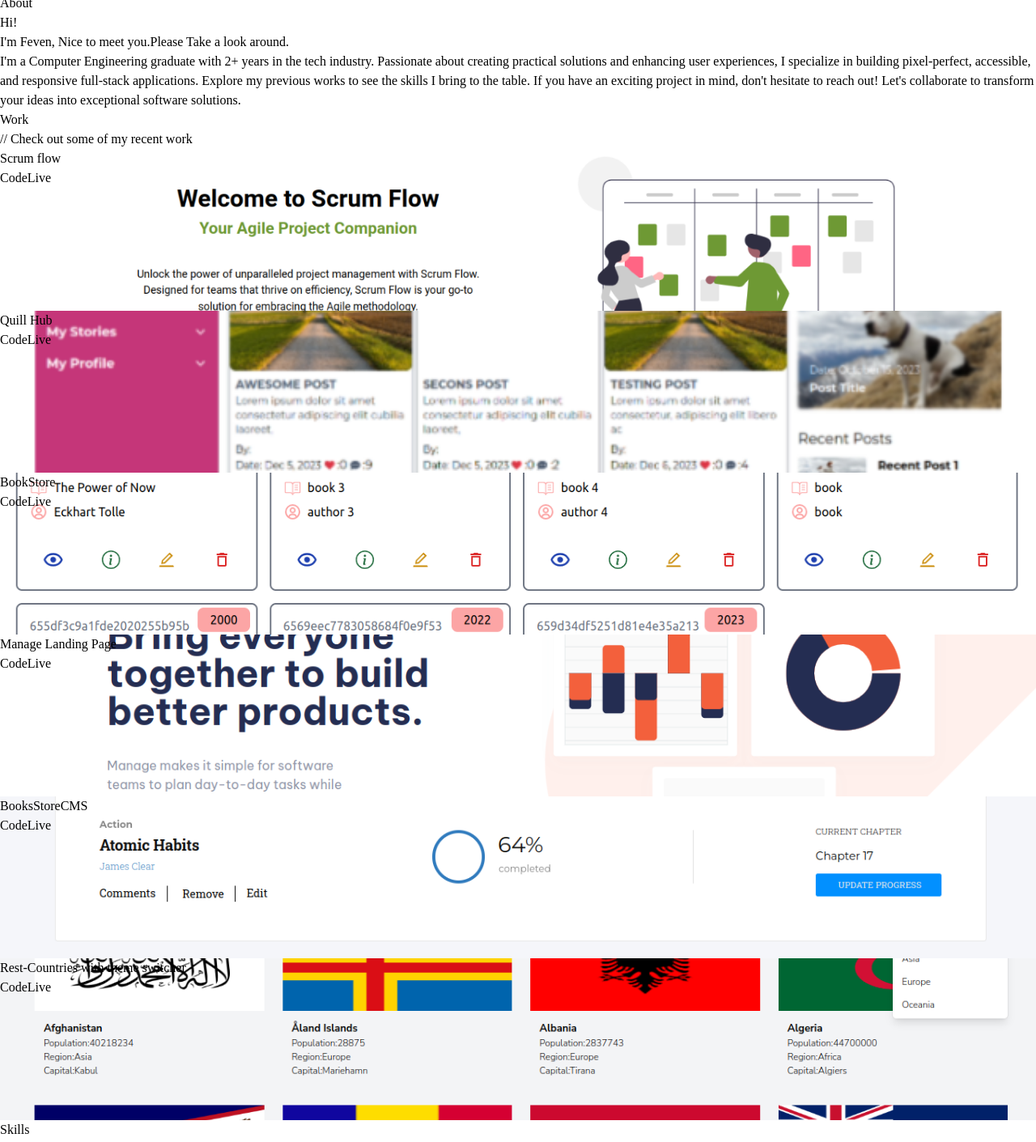
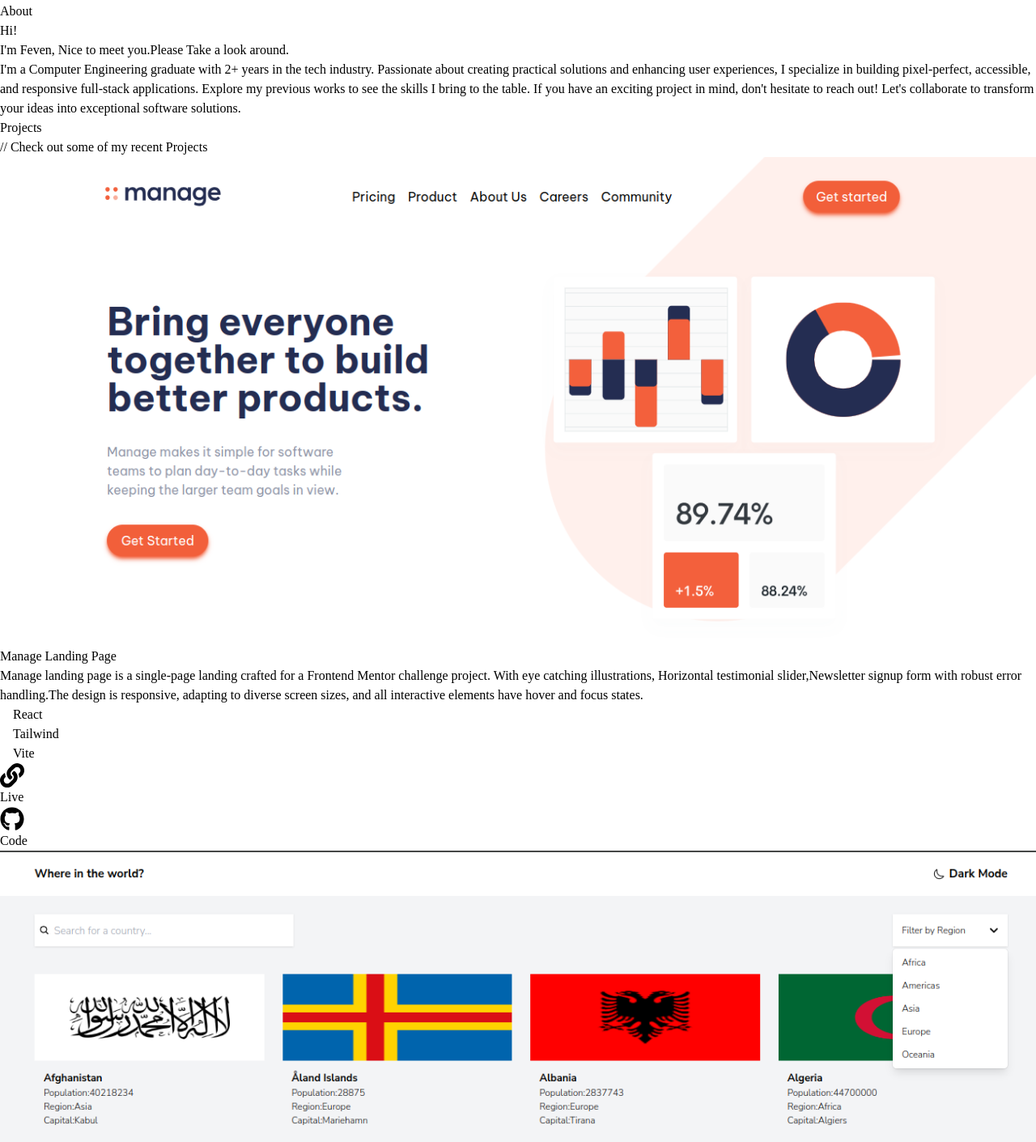
Before and after one commit to FevenSeyfu/myportfolio-react, a React (Vite) app: page / in a window 1280 px wide. Shown: the part 1020-2431 px from the top of the page at 81% size. Built offline with nearby package versions, Linux system fonts and the light colour scheme.

Commit message:
add project layout

```diff
--- a/src/components/Hero.jsx
+++ b/src/components/Hero.jsx
@@ -22,7 +22,7 @@ const Hero = () => {
         </p>
         <div className="flex gap-2 md:hidden">
           <a href="https://www.linkedin.com/in/fevenseyfu/" className="bg-red-600 rounded-full p-2 hover:animate-bounce duration-500">
-            <FaLinkedinIn className="text-white" size={20} />
+            <FaLinkedinIn className="text-white" size={30} />
           </a>
           <a href="https://github.com/FevenSeyfu" className="bg-red-600 rounded-full p-2 hover:animate-bounce duration-500">
             <FaGithub className="text-white" size={20} />
--- a/src/components/Works.jsx
+++ b/src/components/Works.jsx
@@ -1,50 +1,46 @@
-import React from 'react'
-import {data} from '../data/data.js'
+import React from "react";
+import { data } from "../data/data.js";
+import { FaGithub, FaLink } from "react-icons/fa";
 
 const Works = () => {
   const project = data;
   return (
-    <div name="Portfolio" className="w-full  md:pt-[80px] md:h-screen text-gray-300 bg-[#0a192f]">
+    <div
+      name="Portfolio"
+      className="w-full pt-6 md:pt-24 text-gray-300 bg-[#0a192f]"
+    >
       <div className="max-w-[1200px] mx-auto p-4 flex flex-col justify-center w-full h-full">
-      <div className="pb-4">
+        <div className="pb-4 ml-16">
           <p className="text-4xl font-bold inline border-b-4 text-gray-300 border-red-600">
-          Work
+            Projects
           </p>
-        <p className="py-2">// Check out some of my recent work</p>
+          <p className="py-2">// Check out some of my recent Projects</p>
         </div>
 
         {/* container for projects */}
-      <div className="grid  md:grid-cols-2 lg:grid-cols-3 gap-4 ">
-        {/* Gird Item */}
         {project.map((item, index) => (
-          <div
-            key={index}
-            style={{ backgroundImage: `url(${item.image})` }}
-            className="shadow-lg shadow-[#040c16] group container rounded-md
-            flex justify-center text-center items-center mx-auto content-div"
-          >
-            {/* Hover effect for images */}
-            <div className="opacity-0 group-hover:opacity-100 ">
-              <span className="text-2xl font bold text-white tracking-wider ">
-                {item.name}
-              </span>
-              <div className="pt-8 text-center ">
-                <a href={item.github} target="_blank">
-                  <button
-                    className="text-center rounded-lg px-4 py-3 m-2
-                     bg-white text-gray-700 font-bold text-lg"
-                  >
-                    Code
-                  </button>
+          <div className="flex flex-col md:flex-row gap-4 md:mx-16 items-center justify-center h-[25rem]">
+            <img
+              src={item.image}
+              alt={`${item.name} image`}
+              className="md:w-3/6"
+            />
+            <div className="md:w-3/6 h-full gap-4 flex flex-col">
+              <h2 className="text-4xl text-red-600">{item.name}</h2>
+              <p>{item.description}</p>
+              <ul className="flex flex-row gap-2" id="tags">
+                {item.technologies.map((tech, index) => (
+                  <li className="bg-gray-700 text-red-400 text-lg font-bold py-1 px-2 rounded-lg" key={index}>
+                    {tech}
+                  </li>
+                ))}
+              </ul>
+              <div id="buttons" className="flex flex-row justify-evenly">
+                  <a href={item.live} className="flex flex-row items-center gap-2 text-xl font-bold bg-red-600 p-2 rounded-2xl hover:text-red-600 hover:bg-white">
+                    <FaLink size={30}/> Live
                   </a>
-                {/* eslint-disable-next-line */}
-                <a href={item.live} target="_blank">
-                  <button
-                    className="text-center rounded-lg px-4 py-3 m-2
-                     bg-white text-gray-700 font-bold text-lg"
-                  >
-                    Live
-                  </button>
+                  <a href={item.github} className="flex flex-row items-center gap-2 text-xl font-bold border-2 border-red-600 p-2 rounded-2xl hover:text-red-600 hover:bg-white">
+                    <FaGithub  size={30}/> Code
                   </a>
               </div>
             </div>
@@ -52,8 +48,7 @@ const Works = () => {
         ))}
       </div>
     </div>
-  </div>
-  )
-}
+  );
+};
 
-export default Works
+export default Works;
--- a/src/data/data.js
+++ b/src/data/data.js
@@ -1,86 +1,60 @@
 import QuillHub from '../assets/projects/Quill-hub.png'
 import ScrumFlow from '../assets/projects/scrum-flow.png'
-import BookStoreCMS from '../assets/projects/BookStoreCMS.png'
 import LandingPage from '../assets/projects/manage-landing-page.png'
-import BookStore from '../assets/projects/book-store.png'
 import RestCountries from '../assets/projects/rest-countries.png'
 export const data=[
     {
         id:1,
+        name:"Manage Landing Page",
+        image:LandingPage,
+        description:'Manage landing page is a single-page landing crafted for a Frontend Mentor challenge project. With eye catching illustrations, Horizontal testimonial slider,Newsletter signup form with robust error handling.The design is responsive, adapting to diverse screen sizes, and all interactive elements have hover and focus states. ',
+        github:"https://github.com/FevenSeyfu/manage-landing-page",
+        live:"https://manage-landing-page-feven.netlify.app/",
+        technologies: [
+            'React',
+            'Tailwind',
+            'Vite'
+        ]
+    },
+    {
+        id:2,
+        name:"Rest-Countries with theme switcher",
+        image:RestCountries,
+        description:'Rest Countries is a Frontend project that fetches countries information from an api and displays with additional feature to filter countries by region, search by name and switch themes color between dark and light.',
+        github:"https://github.com/FevenSeyfu/Countries-color-theme-switcher",
+        live:"https://rest-countries-theme.netlify.app/",
+        technologies: [
+            'React',
+            'Context-API',
+            'Tailwind',
+            'Vite'
+        ]
+    },
+    {
+        id:3,
         name:"Scrum flow",
         image:ScrumFlow,
         description : "A Project Management tool that helps teams organize and manage their projects. It includes features like task creation, assignment, progress tracking with defined RBAC for Product managers,Scrum managers and dev Team",
         github:"https://github.com/FevenSeyfu/scrumflow",
         live:"https://scrumflow.netlify.app/",
-        technologies: {
-            1: 'MERN',
-            2: 'JWT',
-            3: 'TAILWINDCSS'
-        }
-    },
-    {
-        id:2,
-        name:"Quill Hub",
-        image:QuillHub,
-        description:'A MERN Stack bloggin app with user authentication,dynamic bloggin and commenting functionality and blog post searching functionality',
-        github:"https://github.com/FevenSeyfu/Quill-Hub",
-        live:"https://quill-hub.netlify.app/",
-        technologies: {
-            1: 'MERN',
-            2: 'JWT',
-            3: 'TAILWINDCSS'
-        }
-    },
-    {
-        id:3,
-        name:"BookStore",
-        image:BookStore,
-        description:'Book Store A fullstack book app with Crud opertations to manage books information and modal to view details',
-        github:"https://github.com/FevenSeyfu/book-store",
-        live:"https://book-store-feven.netlify.app/",
-        technologies: {
-            1: 'MERN',
-            2: 'Netlify',
-            3: 'Tailwind'
-        }
+        technologies: [
+            'MERN',
+            'JWT',
+            'TAILWINDCSS',
+        ]
     },
     {
         id:4,
-        name:"Manage Landing Page",
-        image:LandingPage,
-        description:'Manage landing page is a single-page landing crafted for a Frontend Mentor challenge project. With eye catching illustrations, Horizontal testimonial slider,Newsletter signup form with robust error handling.The design is responsive, adapting to diverse screen sizes, and all interactive elements have hover and focus states. ',
-        github:"https://github.com/FevenSeyfu/manage-landing-page",
-        live:"https://manage-landing-page-feven.netlify.app/",
-        technologies: {
-            1: 'React',
-            2: 'Tailwind',
-            3: 'Vite'
-        }
+        name:"Quill Hub",
+        image:QuillHub,
+        description:'A MERN Stack blogging app with user authentication,dynamic blogging and commenting functionality and blog post searching functionality',
+        github:"https://github.com/FevenSeyfu/Quill-Hub",
+        live:"https://quill-hub.netlify.app/",
+        technologies: [
+            'MERN',
+            'JWT',
+            'TAILWINDCSS',
+        ]
     },
-    {
-        id:5,
-        name:"BooksStoreCMS",
-        image:BookStoreCMS,
-        description:'BookStoreCMS is a simple bookstore management tool built with React and Redux.',
-        github:"https://github.com/FevenSeyfu/bookstorecms",
-        live:"https://bookstore-feven.netlify.app/",
-        technologies: {
-            1: 'React',
-            2: 'Redux',
-            3: 'CSS'
-        }
-    },
-    {
-        id:6,
-        name:"Rest-Countries with theme switcher",
-        image:RestCountries,
-        description:'Rest Countries is a Frontend project that fetches countries information from an api and displays with additional feature to filter countires by region, search by name and switch themes color between dark and light.',
-        github:"https://github.com/FevenSeyfu/Countries-color-theme-switcher",
-        live:"https://rest-countries-theme.netlify.app/",
-        technologies: {
-            1: 'React',
-            2: 'context api',
-            3: 'Tailwind'
-        }
-    },
+
 ]
```
Lines whose indentation alone changed are shown as unchanged.
